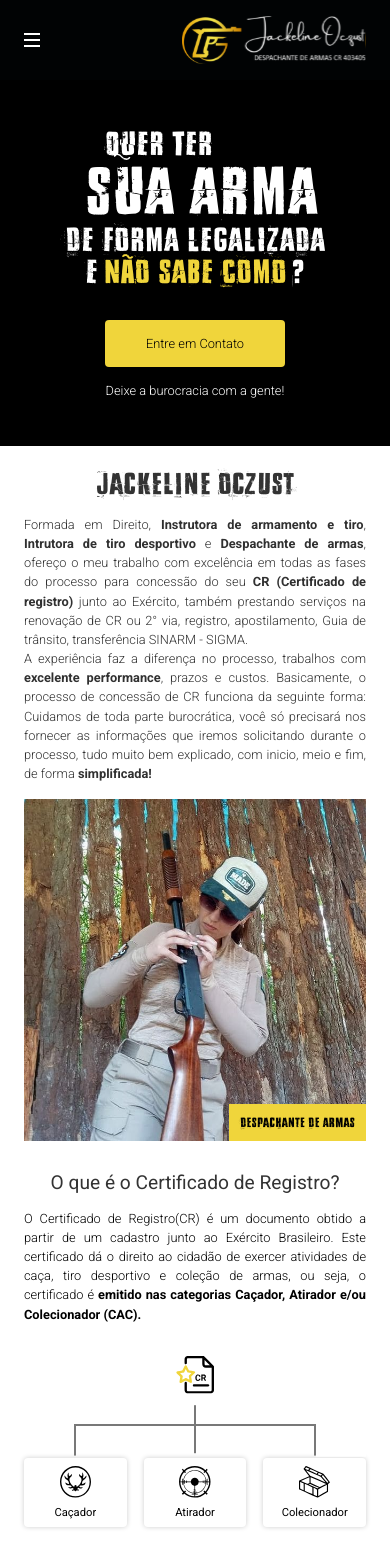
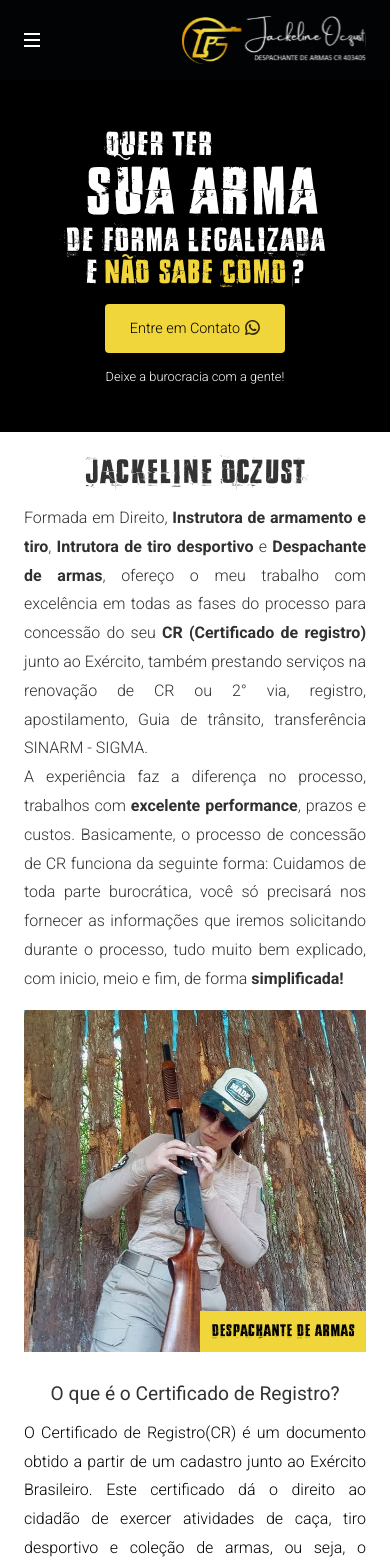
Before and after one commit to mdauwalhossain/hunter-game, a Next.js app: page / in a window 390 px wide. Shown: the top 1567 px of the page. Built offline with nearby package versions, Linux system fonts and the light colour scheme.

Commit message:
# Mobile - style improvements

```diff
--- a/components/About/About.module.css
+++ b/components/About/About.module.css
@@ -14,8 +14,8 @@
 
 .text {
     text-align: justify;
-    font-size: 0.8rem;
-    line-height: 1.5;
+    font-size: 1rem;
+    line-height: 1.8;
     color: #000;
     margin: 1rem 0 2rem;
 }
@@ -34,7 +34,7 @@
     width: 100%;
 }
 
-.cr>img {
+.cr > img {
     height: 2.4rem;
 }
 
@@ -86,7 +86,7 @@
     flex-direction: column;
     align-items: center;
     justify-content: center;
-    padding: .5rem .25rem;
+    padding: 0.5rem 0.25rem;
     box-shadow: 0px 0px 5px rgb(0 0 0 / 20%);
     position: relative;
 }
@@ -109,8 +109,8 @@
 
 .categoryTitle {
     text-align: center;
-    font-size: .7rem;
-    margin: .5rem 0 0;
+    font-size: 0.8rem;
+    margin: 0.5rem 0 0;
     overflow: hidden;
     text-overflow: ellipsis;
     max-width: 100%;
@@ -121,7 +121,7 @@
     filter: brightness(0%);
 }
 
-@media(max-width: 320px) {
+@media (max-width: 320px) {
     .categoryTitle {
         font-size: 0.6rem;
     }
@@ -136,7 +136,7 @@
     }
 }
 
-@media(min-width: 780px) {
+@media (min-width: 780px) {
     .container {
         padding: 4rem 0;
     }
@@ -159,7 +159,7 @@
         align-self: center;
     }
 
-    .cr>img {
+    .cr > img {
         height: 4.5rem;
         margin-left: -12px;
     }
@@ -181,7 +181,7 @@
     }
 
     .category:hover .categoryTitle {
-        color: #F0D53B;
+        color: #f0d53b;
         font-weight: 700;
     }
 }
--- a/components/AboutCategory/AboutCategory.module.css
+++ b/components/AboutCategory/AboutCategory.module.css
@@ -62,15 +62,15 @@
 }
 
 .text {
-    font-size: 0.9rem;
+    font-size: 1rem;
     font-weight: 300;
-    line-height: 1.5;
+    line-height: 1.8;
     margin: 0;
 }
 
 .subtext {
     font-size: 0.9rem;
-    line-height: 1.5;
+    line-height: 1.8;
     color: #B2B2B2;
     margin-top: 0.5rem;
 }
--- a/components/Alert/Alert.module.css
+++ b/components/Alert/Alert.module.css
@@ -6,9 +6,9 @@
 .alert p {
     margin: 0;
     color: #FFF;
-    font-size: 1.1rem;
+    font-size: 1rem;
     text-align: justify;
-    line-height: 1.5;
+    line-height: 1.8;
 }
 
 @media(min-width: 780px) {
--- a/components/Banner/Banner.module.css
+++ b/components/Banner/Banner.module.css
@@ -11,8 +11,8 @@
 }
 
 .title {
-    color: #FFF;
-    font-family: 'ByTheWay';
+    color: #fff;
+    font-family: "ByTheWay";
     font-size: 2rem;
     line-height: 1;
 }
@@ -27,7 +27,7 @@
 }
 
 .title div {
-    color: #F0D53B;
+    color: #f0d53b;
     margin: 0 5px;
 }
 
@@ -44,13 +44,19 @@
     max-width: 180px;
     outline: 0;
     border-radius: 4px;
-    background: #F0D53B;
+    background: #f0d53b;
     color: #000;
-    font-size: 0.8rem;
-    padding: 1rem .5rem;
-    margin: 2rem 0 1rem;
+    font-size: 0.9rem;
+    padding: 1rem 0.5rem;
+    margin: 1rem 0;
     border: none;
     text-align: center;
+}
+
+.btn img {
+    margin: 0px 0 -2px 5px;
+    filter: brightness(0);
+    opacity: 0.8;
 }
 
 .description {
@@ -58,9 +64,10 @@
     color: #fff;
 }
 
-@media(min-width: 780px) {
+@media (min-width: 780px) {
     .banner {
-        background: url("../../public/images/background-banner.jpg") no-repeat center #000;
+        background: url("../../public/images/background-banner.jpg") no-repeat
+            center #000;
     }
 
     .content {
@@ -88,9 +95,13 @@
 
     .btn:hover {
         background-color: transparent;
-        color: #F0D53B;
-        border-color: #F0D53B;
+        color: #f0d53b;
+        border-color: #f0d53b;
         background-color: #f0ce2314;
+    }
+
+    .btn:hover img {
+        filter: inherit;
     }
 
     .description {
@@ -98,7 +109,7 @@
     }
 }
 
-@media(min-width: 1438px) {
+@media (min-width: 1438px) {
     .banner {
         background-position: top left;
     }
--- a/components/Banner/index.jsx
+++ b/components/Banner/index.jsx
@@ -1,16 +1,17 @@
-import styles from './Banner.module.css'
+import styles from "./Banner.module.css";
 
 export default function Banner() {
     return (
         <section className={styles.banner}>
             <div className="container">
                 <div className={styles.content}>
-
                     <div className={styles.title}>
                         <span>QUER TER</span>
                         <strong>SUA ARMA</strong>
                         <span>DE FORMA LEGALIZADA</span>
-                        <span>E <div>NÃO SABE COMO</div>?</span>
+                        <span>
+                            E <div>NÃO SABE COMO</div>?
+                        </span>
                     </div>
 
                     <a
@@ -19,7 +20,14 @@ export default function Banner() {
                         href="https://api.whatsapp.com/send?phone=5541988555153&text=Ol%C3%A1%2C%20entro%20em%20contato%20atrav%C3%A9s%20do%20seu%20site%2C%20gostaria%20de%20mais%20informa%C3%A7%C3%B5es"
                         target="_blank"
                     >
-                        Entre em Contato
+                        <span>Entre em Contato</span>
+
+                        <img
+                            src="/svgs/whatsapp.svg"
+                            alt="WhatsApp"
+                            width="18"
+                            height="18"
+                        />
                     </a>
 
                     <a
@@ -28,15 +36,21 @@ export default function Banner() {
                         href="https://wa.me/5541988555153?text=Ol%C3%A1%2C%20entro%20em%20contato%20atrav%C3%A9s%20do%20seu%20site%2C%20gostaria%20de%20mais%20informa%C3%A7%C3%B5es"
                         target="_blank"
                     >
-                        Entre em Contato
+                        <span>Entre em Contato</span>
+
+                        <img
+                            src="/svgs/whatsapp.svg"
+                            alt="WhatsApp"
+                            width="15"
+                            height="15"
+                        />
                     </a>
 
                     <span className={styles.description}>
                         Deixe a burocracia com a gente!
                     </span>
-
                 </div>
             </div>
         </section>
-    )
+    );
 }
--- a/components/Caliber/Caliber.module.css
+++ b/components/Caliber/Caliber.module.css
@@ -16,8 +16,8 @@
 
 .caliberText {
     text-align: justify;
-    font-size: 0.8rem;
-    line-height: 1.5;
+    font-size: 1rem;
+    line-height: 1.8;
     color: #000;
     margin: 1rem 0 2rem;
     padding: 0 1.5rem;
--- a/components/Contact/Contact.module.css
+++ b/components/Contact/Contact.module.css
@@ -1,7 +1,7 @@
 .contact {
     display: flex;
     flex-direction: column;
-    background-color: #F0D53B;
+    background-color: #f0d53b;
     padding: 1.5rem;
     position: relative;
     top: 1rem;
@@ -23,12 +23,12 @@
 
 .formGroup {
     position: relative;
-    margin-bottom: .5rem;
+    margin-bottom: 0.5rem;
     height: 40px;
     display: flex;
     border-radius: 4px;
-    border: .8px solid #ADADAD;
-    background: #FFF;
+    border: 0.8px solid #adadad;
+    background: #fff;
     overflow: hidden;
 }
 
@@ -43,7 +43,6 @@
     background: transparent;
     height: 100%;
     flex: 1;
-    font-family: cursive;
 }
 
 .form input {
@@ -58,7 +57,7 @@
 .form textarea::placeholder {
     font-size: 0.8rem;
     color: #000;
-    font-weight: 300;
+    font-weight: 400;
 }
 
 .formGroup label {
@@ -69,6 +68,7 @@
     justify-content: center;
     padding-left: 10px;
     cursor: text;
+    font-weight: 400;
 }
 
 .formGroup div {
@@ -81,15 +81,15 @@
 
 .form button {
     font-size: 0.8rem;
-    color: #FFF;
+    color: #fff;
     background-color: #010304;
     width: 160px;
-    padding: .8rem;
+    padding: 0.8rem;
     border-radius: 4px;
     box-shadow: none;
     border: none;
     align-self: center;
-    margin-top: .5rem;
+    margin-top: 0.5rem;
     outline: 0;
 }
 
@@ -98,7 +98,7 @@
     cursor: wait;
 }
 
-@media(min-width: 780px) {
+@media (min-width: 780px) {
     .contact {
         top: 0;
         position: relative;
@@ -112,7 +112,7 @@
         left: 0;
         width: 100%;
         height: 1rem;
-        background: #F0D53B;
+        background: #f0d53b;
     }
 
     .contact::before {
@@ -153,6 +153,6 @@
     .form button:hover {
         cursor: pointer;
         background-color: #333;
-        transition: .3s;
+        transition: 0.3s;
     }
 }
--- a/components/Footer/Footer.module.css
+++ b/components/Footer/Footer.module.css
@@ -12,7 +12,7 @@
 }
 
 .logo {
-    height: 2rem;
+    height: 2.5rem;
 }
 
 .contact a {
@@ -23,7 +23,7 @@
     color: #FFF;
     display: flex;
     gap: 0 .7rem;
-    font-size: .8rem;
+    font-size: 1rem;
 }
 
 .sociais {
@@ -34,8 +34,8 @@
 }
 
 .sociais a {
-    height: 1.5rem;
-    width: 1.5rem;
+    height: 2rem;
+    width: 2rem;
     border-radius: 50%;
     background-color: #F0D53B;
     display: flex;
@@ -45,7 +45,6 @@
 
 .sociais img {
     height: 60%;
-    filter: brightness(0%);
 }
 
 @media(min-width: 780px) {
@@ -106,6 +105,5 @@
 
     .sociais a:hover img {
         transition: .3s;
-        filter: brightness(100%);
     }
 }
--- a/components/Gallery/Gallery.module.css
+++ b/components/Gallery/Gallery.module.css
@@ -31,7 +31,7 @@
 }
 
 .btn span {
-    font-size: 0.7rem;
+    font-size: 0.8rem;
     margin-right: 4px;
     color: #dc2743;
 }
--- a/components/Me/Me.module.css
+++ b/components/Me/Me.module.css
@@ -14,7 +14,7 @@
 }
 
 .title {
-    font-size: 1.8rem;
+    font-size: 2rem;
     text-align: center;
     line-height: 1;
     color: #333333;
@@ -23,8 +23,8 @@
 }
 
 .text {
-    font-size: .8rem;
-    line-height: 1.5;
+    font-size: 1rem;
+    line-height: 1.8;
     text-align: justify;
     color: #303030;
     margin: 1rem 0;
@@ -38,7 +38,7 @@
     color: #000;
     z-index: 2;
     text-transform: capitalize;
-    font-size: .8rem;
+    font-size: 1rem;
     font-family: 'ByTheWay';
     padding: .7rem .7rem;
     margin: 0;
--- a/styles/globals.css
+++ b/styles/globals.css
@@ -23,7 +23,7 @@ textarea,
 input,
 textarea::placeholder,
 input::placeholder {
-    font-family: 'Roboto', sans-serif;
+    font-family: 'Roboto', 'Arial', sans-serif;
     font-weight: 300;
 }
 
```
